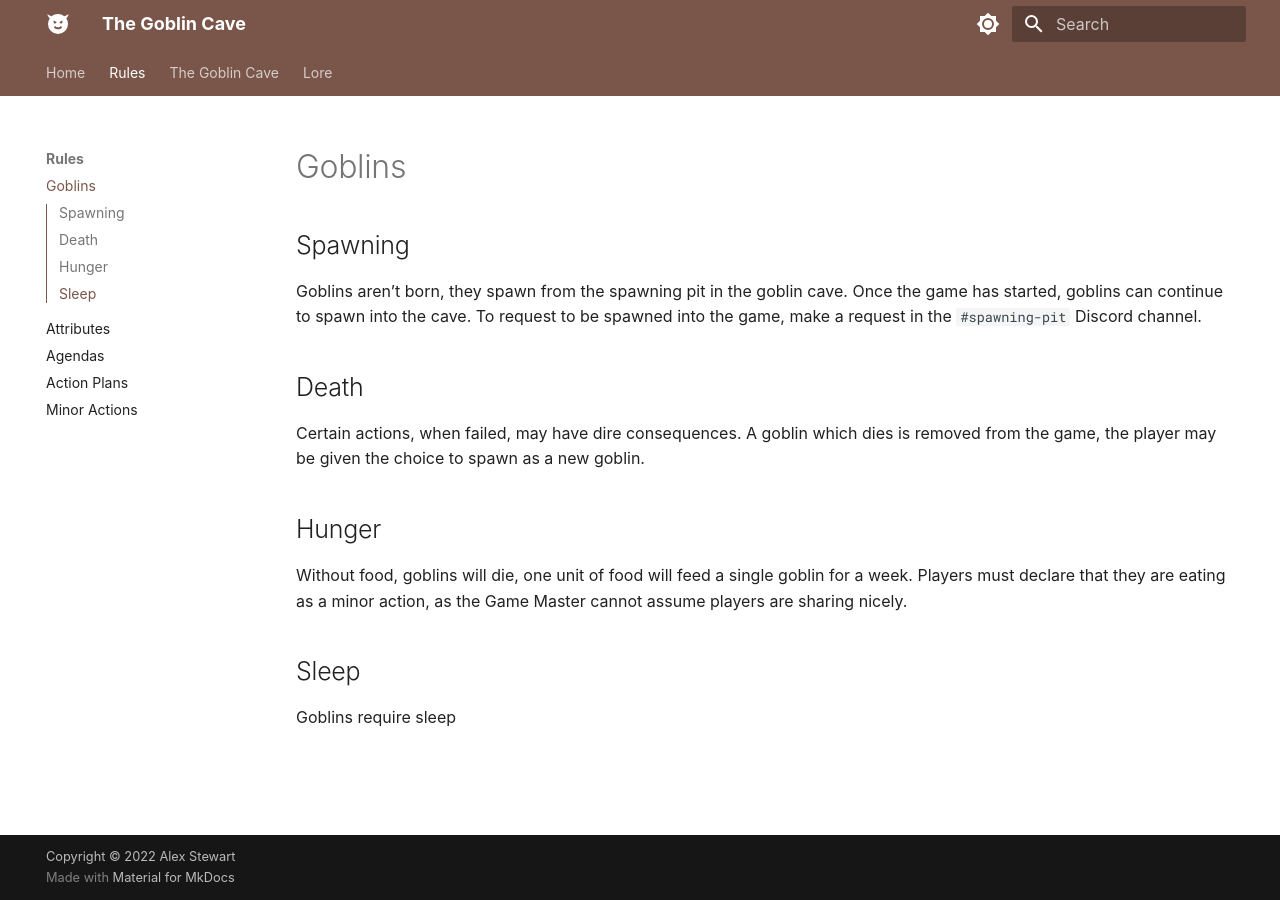
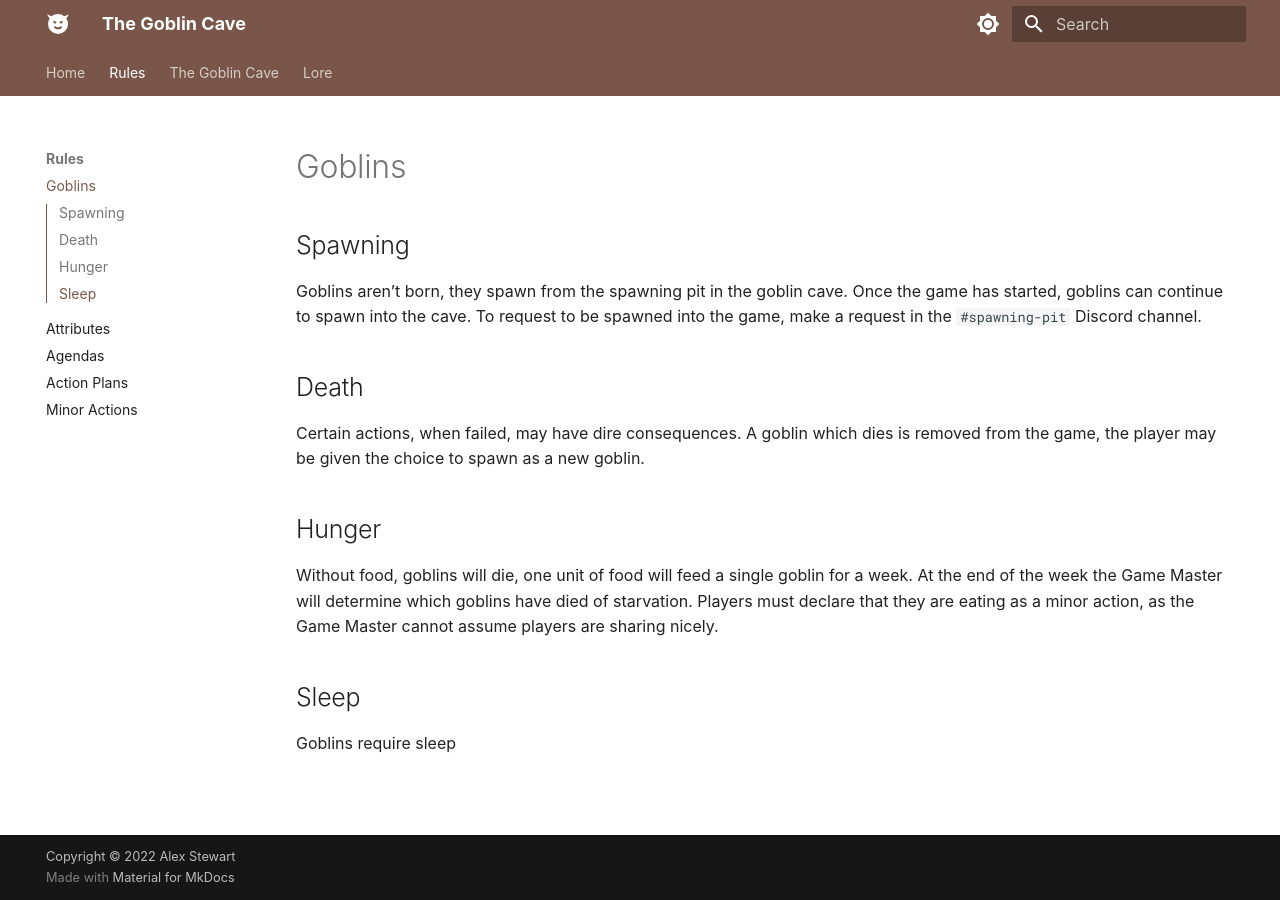
Before and after one commit to alex-stewart/the-goblin-cave, an MkDocs documentation site: the page built from docs/rules/goblins.md, in a window 1280 px wide. Built offline with MkDocs 1.6.1 and Material for MkDocs 9.7.7, drawn with Linux system fonts in a browser that asks for light colours; some web fonts are replaced.

Commit message:
added step about hunger

```diff
--- a/docs/rules/goblins.md
+++ b/docs/rules/goblins.md
@@ -11,6 +11,7 @@ A goblin which dies is removed from the game, the player may be given the choice
 
 ## Hunger
 Without food, goblins will die, one unit of food will feed a single goblin for a week.
+At the end of the week the Game Master will determine which goblins have died of starvation.
 Players must declare that they are eating as a minor action, as the Game Master cannot assume players are sharing nicely.
 
 ## Sleep
```
